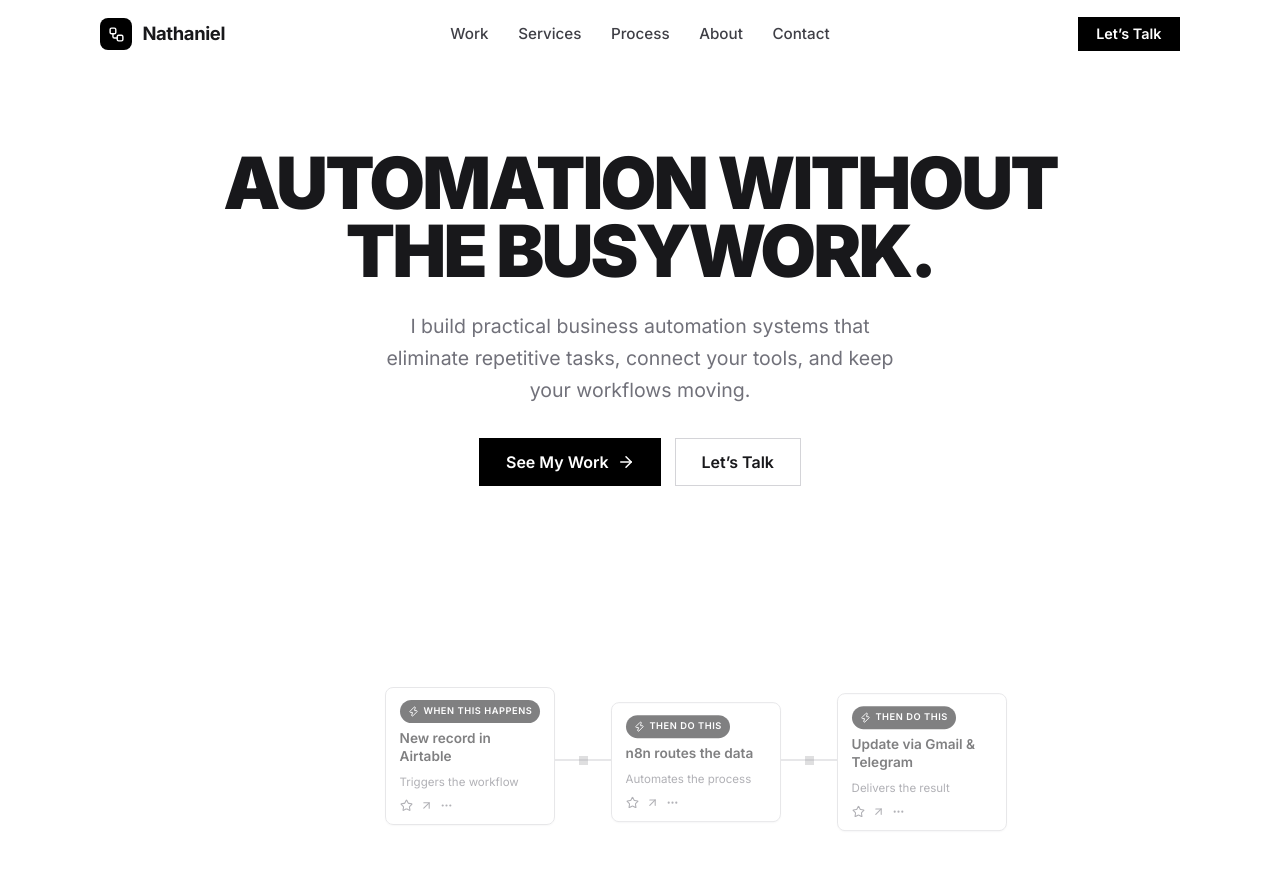
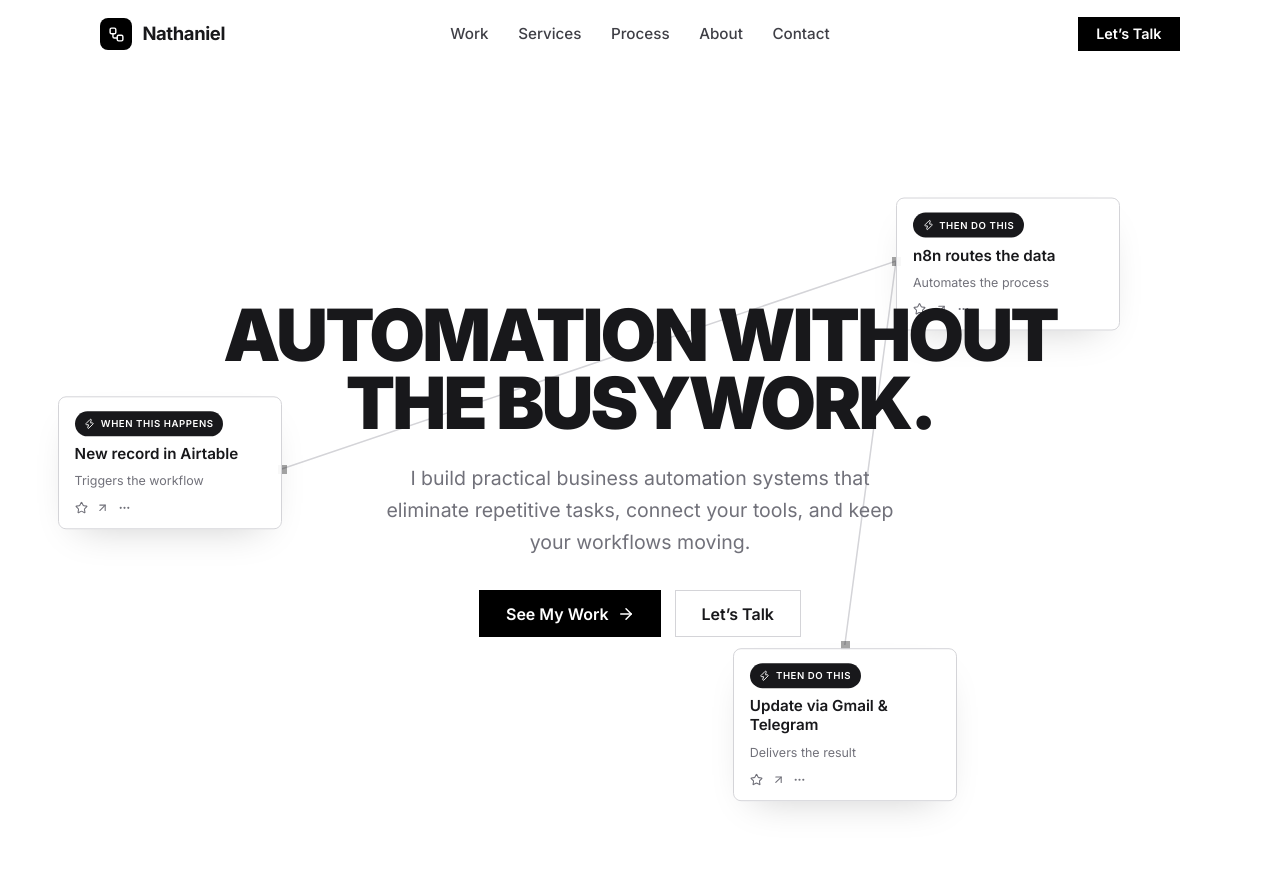
Before and after one commit to NathanielKings/automation, a React (Vite) app: page / in a window 1280 px wide. Built offline with nearby package versions, Linux system fonts and the light colour scheme.

Commit message:
Revert "fix: fade and shrink workflow cards, move text up"
This reverts commit 87296fda2c5031a797dd30d5a8e5b2828097405a.

```diff
--- a/src/components/Hero/Hero.jsx
+++ b/src/components/Hero/Hero.jsx
@@ -7,28 +7,41 @@ function Hero() {
   return (
     <section className={styles.hero} id="home">
       <div className={styles.scene} aria-hidden="true">
-        <div className={`${styles.floatWrap} ${styles.floatA}`}>
+        <svg className={styles.lines} viewBox="0 0 100 100" preserveAspectRatio="none">
+          <polyline points="22,50 70,24 66,72" />
+        </svg>
+        <span className={styles.node} style={{ left: '22%', top: '50%' }} />
+        <span className={styles.node} style={{ left: '70%', top: '24%' }} />
+        <span className={styles.node} style={{ left: '66%', top: '72%' }} />
+
+        <div className={`${styles.cardPos} ${styles.cardA}`}>
+          <div className={`${styles.cardFloat} ${styles.floatA}`}>
             <WorkflowCard
               badge="When this happens"
               title="New record in Airtable"
               sub="Triggers the workflow"
             />
           </div>
-        <span className={styles.connector} />
-        <div className={`${styles.floatWrap} ${styles.floatB}`}>
+        </div>
+
+        <div className={`${styles.cardPos} ${styles.cardB}`}>
+          <div className={`${styles.cardFloat} ${styles.floatB}`}>
             <WorkflowCard
               badge="Then do this"
               title="n8n routes the data"
               sub="Automates the process"
             />
           </div>
-        <span className={styles.connector} />
-        <div className={`${styles.floatWrap} ${styles.floatC}`}>
+        </div>
+
+        <div className={`${styles.cardPos} ${styles.cardC}`}>
+          <div className={`${styles.cardFloat} ${styles.floatC}`}>
             <WorkflowCard
               badge="Then do this"
               title="Update via Gmail & Telegram"
               sub="Delivers the result"
             />
+          </div>
         </div>
       </div>
 
--- a/src/components/Hero/Hero.module.css
+++ b/src/components/Hero/Hero.module.css
@@ -3,43 +3,64 @@
   min-height: 100vh;
   min-height: 100svh;
   display: flex;
-  align-items: flex-start;
+  align-items: center;
   justify-content: center;
-  padding-top: clamp(3rem, 10vh, 7rem);
+  padding-block: clamp(2rem, 6vw, 4rem);
 }
 
 .scene {
   position: absolute;
-  left: 50%;
-  bottom: clamp(1.5rem, 5vh, 3.5rem);
-  transform: translateX(-50%);
+  inset: 0;
   z-index: 0;
-  display: flex;
-  align-items: center;
   pointer-events: none;
-  opacity: 0.55;
 }
 
-.connector {
-  position: relative;
-  flex: 0 0 56px;
-  height: 2px;
-  background: var(--color-gray-300);
+.lines {
+  position: absolute;
+  inset: 0;
+  width: 100%;
+  height: 100%;
 }
 
-.connector::after {
-  content: '';
+.lines polyline {
+  fill: none;
+  stroke: var(--color-gray-300);
+  stroke-width: 1.5;
+  vector-effect: non-scaling-stroke;
+}
+
+.node {
   position: absolute;
-  left: 50%;
-  top: 50%;
   width: 9px;
   height: 9px;
+  background: var(--color-black);
   transform: translate(-50%, -50%);
-  background: var(--color-gray-700);
   animation: nodePulse 3s ease-in-out infinite;
 }
 
-.floatWrap {
+.cardPos {
+  position: absolute;
+}
+
+.cardA {
+  left: 22%;
+  top: 50%;
+  transform: translate(-100%, -50%);
+}
+
+.cardB {
+  left: 70%;
+  top: 24%;
+  transform: translate(0, -50%);
+}
+
+.cardC {
+  left: 66%;
+  top: 72%;
+  transform: translate(-50%, 0);
+}
+
+.cardFloat {
   animation: float 6s ease-in-out infinite;
 }
 
@@ -111,20 +132,20 @@
 @keyframes float {
   0%,
   100% {
-    transform: translateY(-4px);
+    transform: translateY(-6px);
   }
   50% {
-    transform: translateY(4px);
+    transform: translateY(6px);
   }
 }
 
 @keyframes nodePulse {
   0%,
   100% {
-    opacity: 0.3;
+    opacity: 0.35;
   }
   50% {
-    opacity: 0.9;
+    opacity: 1;
   }
 }
 
--- a/src/components/Hero/WorkflowCard.module.css
+++ b/src/components/Hero/WorkflowCard.module.css
@@ -1,45 +1,45 @@
 .card {
-  width: 170px;
-  background: rgba(255, 255, 255, 0.85);
+  width: 224px;
+  background: rgba(255, 255, 255, 0.92);
   border: 1px solid var(--color-gray-300);
   border-radius: 8px;
-  padding: 0.75rem 0.85rem;
-  box-shadow: var(--shadow-sm);
+  padding: 0.9rem 1rem;
+  box-shadow: var(--shadow);
   display: flex;
   flex-direction: column;
-  gap: 0.45rem;
+  gap: 0.5rem;
 }
 
 .badge {
   display: inline-flex;
   align-items: center;
-  gap: 0.3rem;
+  gap: 0.35rem;
   align-self: flex-start;
-  font-size: 0.58rem;
+  font-size: 0.6rem;
   font-weight: 600;
   letter-spacing: 0.06em;
   text-transform: uppercase;
   color: var(--color-white);
   background: var(--color-gray-900);
-  padding: 0.24rem 0.5rem;
+  padding: 0.28rem 0.6rem;
   border-radius: 999px;
 }
 
 .title {
   font-weight: 600;
-  font-size: 0.85rem;
+  font-size: 0.95rem;
   line-height: 1.3;
   color: var(--color-gray-900);
 }
 
 .sub {
-  font-size: 0.72rem;
+  font-size: 0.78rem;
   color: var(--color-gray-500);
 }
 
 .footer {
   display: flex;
-  gap: 0.45rem;
-  margin-top: 0.05rem;
+  gap: 0.55rem;
+  margin-top: 0.1rem;
   color: var(--color-gray-500);
 }
```
Lines whose indentation alone changed are shown as unchanged.
